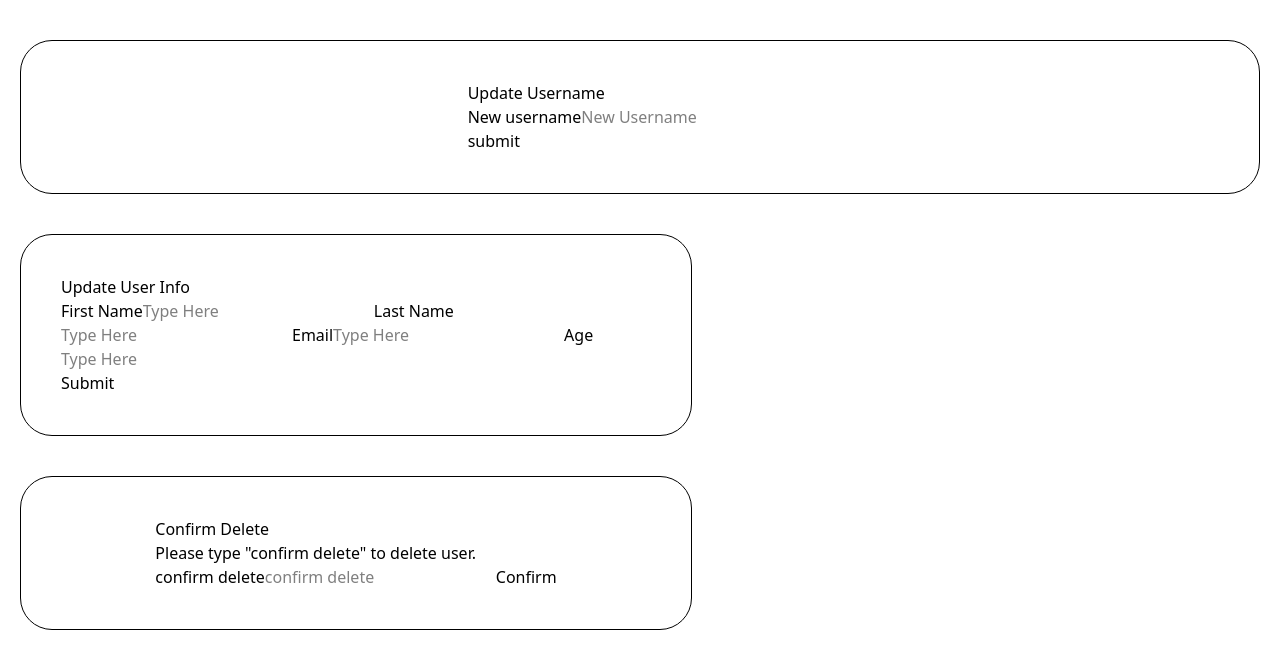
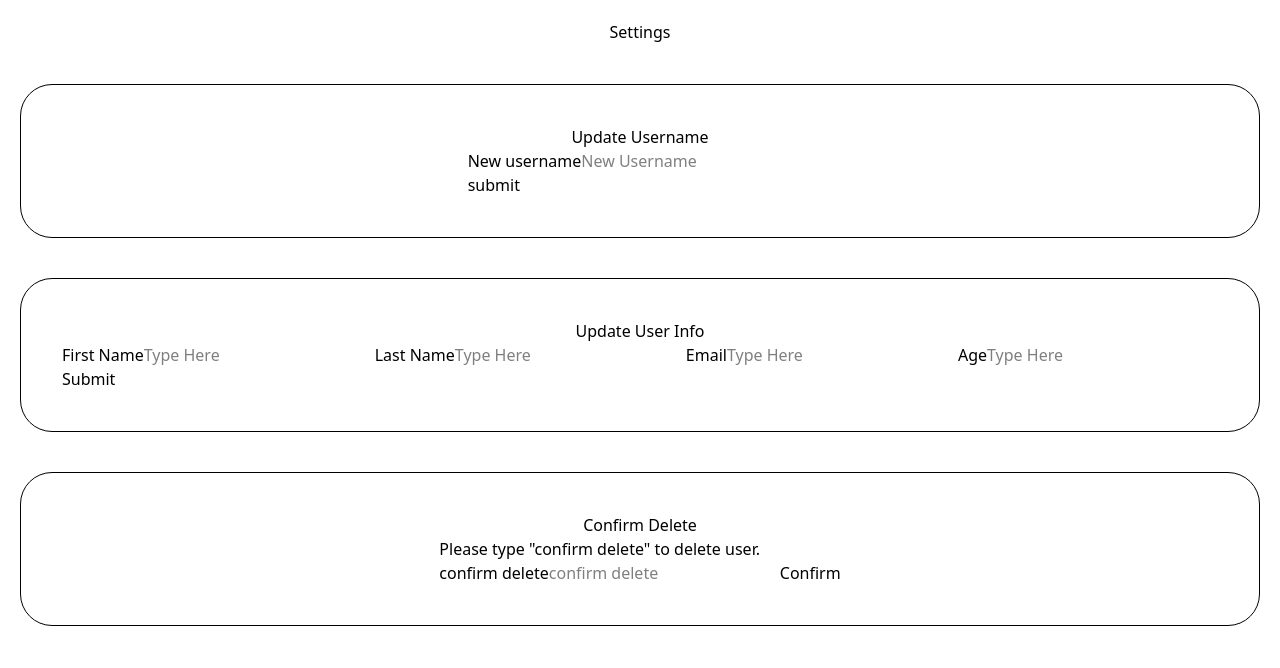
Before and after one commit to duanegero/DeeChatApp, a React (Vite) app: page /settings in a window 1280 px wide. Shown: the top 668 px of the page. Built offline with nearby package versions, Linux system fonts and the light colour scheme; a web font is replaced by a local one.

Commit message:
addming logout button and tested, comments in other places

```diff
--- /dev/null
+++ b/src/Components/Chat Page/Helpers/userLogout.jsx
@@ -0,0 +1,7 @@
+const userLogout = (navigate) => {
+  const loginUrl = `/login`;
+
+  navigate(loginUrl);
+};
+
+export default userLogout;
--- a/src/Components/Settings Page/deleteUser.jsx
+++ b/src/Components/Settings Page/deleteUser.jsx
@@ -1,29 +1,37 @@
 import React, { useState } from "react"; //importing react and useState
 import { useNavigate } from "react-router-dom"; //importing use nav to go from page to page
 
+//importing helper function
 import submitDeleteUser from "./Helpers/submitDeleteUser";
 
 export default function DeleteUser() {
+  //vaiable to hand the user ID i nthe URL
   const userId = new URLSearchParams(window.location.search).get("userId");
 
+  //state variable to handle user input
   const [confirmDelete, setConfirmDelete] = useState("");
 
   //vaiable to handle navigate
   const navigate = useNavigate();
 
+  //function to hancle form submit
   const handleSubmit = (event) => {
     event.preventDefault();
+    //stat variable no equal to delete string alert user/ clear the field
     if (confirmDelete !== "confirm delete") {
       alert("Please type 'confirm delete' to delete user.");
+      setConfirmDelete("");
+      return;
     }
+    //call the helper function with passed in variables
     submitDeleteUser(event, navigate, userId);
   };
 
   return (
-    <div className=" mt-10 flex flex-col justify-center items-center border m-5 rounded-4xl p-10 max-w-2xl">
+    <div className=" mt-10 flex flex-col justify-center items-center border m-5 rounded-4xl p-10">
       <form onSubmit={handleSubmit}>
-        <div>
-          <h1>Confirm Delete</h1>
+        <div className="flex justify-center w-full">
+          <h1 className="text-center">Confirm Delete</h1>
         </div>
         <div>
           <p>Please type "confirm delete" to delete user.</p>
--- a/src/Components/Settings Page/updateUserInfo-form.jsx
+++ b/src/Components/Settings Page/updateUserInfo-form.jsx
@@ -35,10 +35,10 @@ export default function UpdateUserInfo() {
   };
 
   return (
-    <div className=" mt-10 flex flex-col justify-center items-center border m-5 rounded-4xl p-10 max-w-2xl">
+    <div className=" mt-10 flex flex-col justify-center items-center border m-5 rounded-4xl p-10">
       <form onSubmit={handleSubmit}>
-        <div>
-          <h1>Update User Info</h1>
+        <div className="flex justify-center w-full">
+          <h1 className="text-center">Update User Info</h1>
         </div>
         <div>
           <label>First Name</label>
--- a/src/Components/Settings Page/updateUsername-form.jsx
+++ b/src/Components/Settings Page/updateUsername-form.jsx
@@ -24,8 +24,8 @@ export default function UpdateUsernameForm() {
   return (
     <div className=" mt-10 flex flex-col justify-center items-center border m-5 rounded-4xl p-10 ">
       <form onSubmit={handleSubmit}>
-        <div>
-          <h1>Update Username</h1>
+        <div className="flex justify-center w-full">
+          <h1 className="text-center">Update Username</h1>
         </div>
         <div>
           <label>New username</label>
--- a/src/Pages/Chat.jsx
+++ b/src/Pages/Chat.jsx
@@ -7,6 +7,7 @@ import { CiSettings } from "react-icons/ci";
 //import component
 import ChatForm from "../Components/Chat Page/chat-form";
 import openSettings from "../Components/Settings Page/Helpers/openSettings";
+import userLogout from "../Components/Chat Page/Helpers/userLogout";
 
 //defining a function
 export default function Chat() {
@@ -64,7 +65,10 @@ export default function Chat() {
           onClick={() => openSettings(username, userId, navigate)}
           className="absolute top-4 left-4 bg-black text-7xl text-lime-400 cursor-pointer active:text-fuchsia-400 hover:text-white"
         />
-        <button className="absolute top-4 right-4 bg-white border text-black rounded-3xl px-4 py-2">
+        <button
+          onClick={() => userLogout(navigate)}
+          className="absolute top-8 right-6 bg-black border shadow-2xl shadow-fuchsia-400 text-fuchsia-400 rounded-3xl px-4 py-2 cursor-pointer font-funnel tracking-wider text-xl hover:border-white hover:text-white hover:bg-zinc-800 active:border-lime-400 active:text-lime-400"
+        >
           Logout
         </button>
       </div>
--- a/src/Pages/Settings.jsx
+++ b/src/Pages/Settings.jsx
@@ -11,9 +11,12 @@ export default function Settings() {
 
   return (
     <>
-      <UpdateUsernameForm />
-      <UpdateUserInfo />
-      <DeleteUser />
+      <div>
+        <h1 className="text-center mt-5">Settings</h1>
+        <UpdateUsernameForm />
+        <UpdateUserInfo />
+        <DeleteUser />
+      </div>
     </>
   );
 }
--- a/src/server.js
+++ b/src/server.js
@@ -1,17 +1,22 @@
-//importing modules to use in app
+//import necessary modules
 import express from "express";
 import http from "http";
 import { Server } from "socket.io";
 
-//creating variables to handle imports
+//create an express app instance
 const app = express();
+
+//create an http server using express
 const server = http.createServer(app);
+
+//create a new socket.io server with CORS configuration
 const io = new Server(server, {
   cors: {
-    origin: "http://localhost:5173",
-    methods: ["GET", "POST"],
+    origin: "http://localhost:5173", // Allow frontend connection from this origin
+    methods: ["GET", "POST"], // Allowed HTTP methods
   },
 });
+
 const PORT = 3000;
 
 //when a new client connects to the server
```
Also changed, not shown: src/Components/Settings Page/Helpers/submitDeleteUser.jsx (+9 -0 lines).
